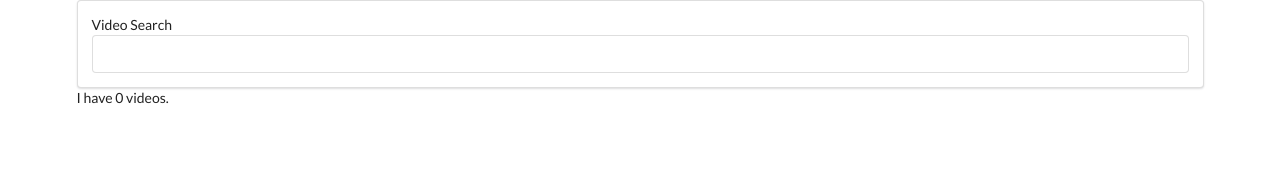
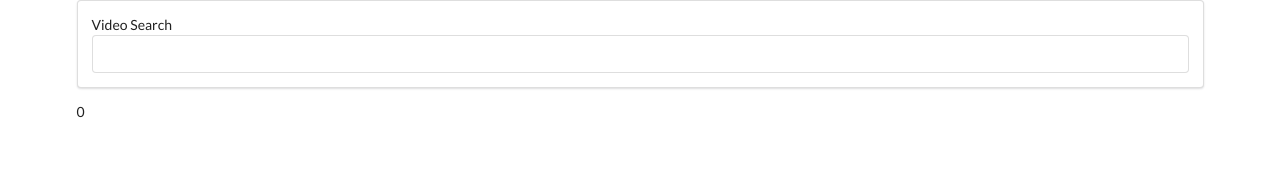
Before and after one commit to metas-mk/videos, a React (Create React App) app: page / in a window 1280 px wide. Shown: the top 172 px of the page. Built offline with nearby package versions, Linux system fonts and the light colour scheme.

Commit message:
New component VideoList

```diff
--- a/src/components/App.js
+++ b/src/components/App.js
@@ -1,6 +1,7 @@
 import React from 'react';
 import SearchBar from './SearchBar';
 import youtube from '../apis/youtube';
+import VideoList from './VideoList';
 
 class App extends React.Component {
   state = { videos: [] };
@@ -18,8 +19,8 @@
   render() {
     return (
       <div className="ui container">
-        <SearchBar onFormSubmit={this.onTermSubmit} />I have{' '}
-        {this.state.videos.length} videos.
+        <SearchBar onFormSubmit={this.onTermSubmit} />
+        <VideoList videos={this.state.videos} />
       </div>
     );
   }
--- /dev/null
+++ b/src/components/VideoList.js
@@ -0,0 +1,7 @@
+import React from 'react';
+
+const VideoList = props => {
+  return <div>{props.videos.length}</div>;
+};
+
+export default VideoList;
```
